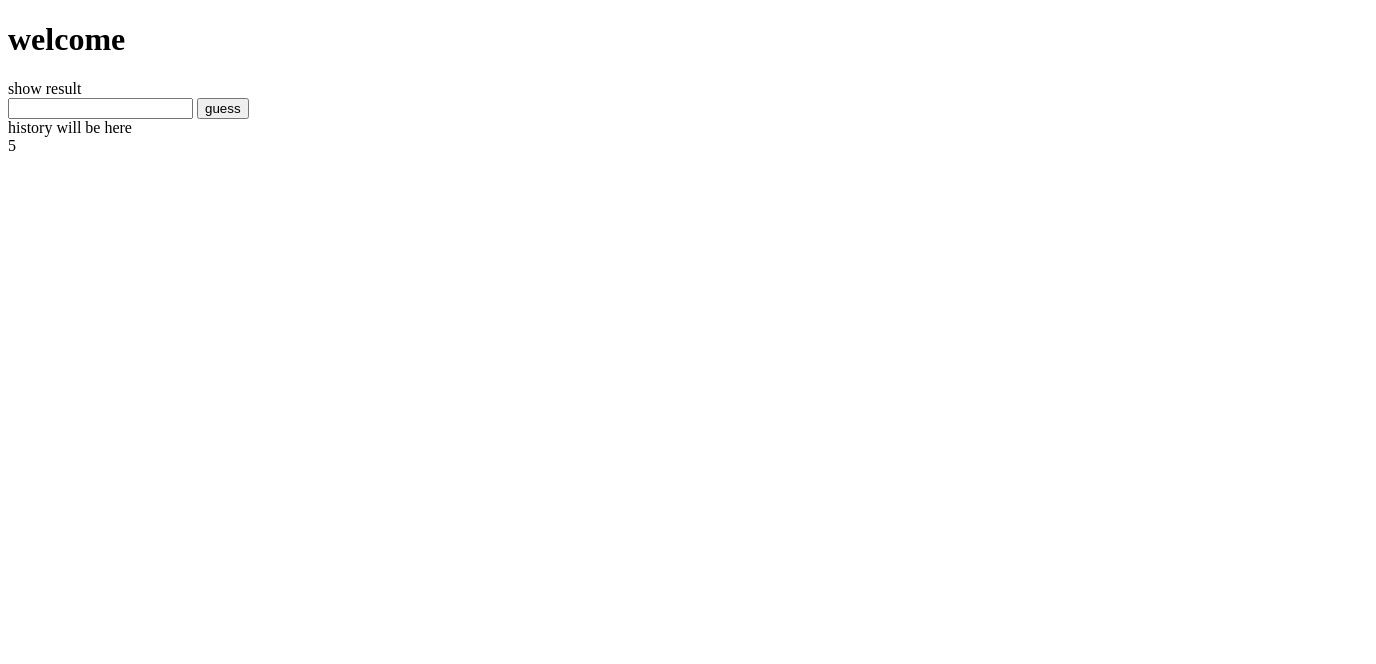
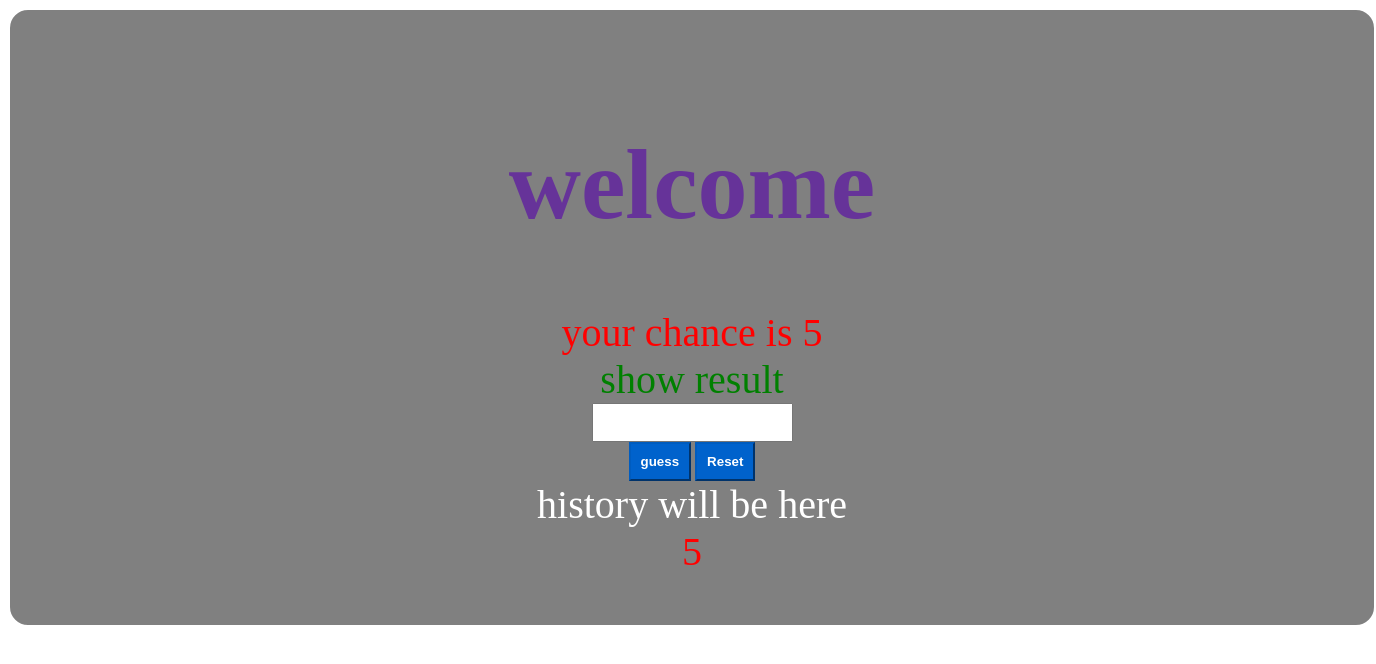
Before and after one commit to pvduy7900/number_game, a plain HTML site: page index.html in a window 1280 px wide. Shown: the whole page, 1376 px wide, since content can reach past the window. Drawn offline with Linux system fonts and the light colour scheme.

Commit message:
add guess_game

```diff
--- a/index.html
+++ b/index.html
@@ -1,23 +1,40 @@
 <!DOCTYPE html>
 <html lang="en">
+
 <head>
     <meta charset="UTF-8">
     <meta name="viewport" content="width=device-width, initial-scale=1.0">
     <title>Document</title>
     <link rel="stylesheet" href="style.css">
 </head>
+
 <body>
-    <h1>welcome</h1>
-    <div id="resultArea"> show result</div>
+    <div class="content">
+        <h1>welcome</h1>
 
-    <input type="number" id="userNum">
+        <div id="chanceArea"> your chance is 5</div>
 
-    <button onclick="guess()">guess</button>
+        <div id="resultArea"> show result</div>
 
-    <div id = "historyArea"> history will be here</div>
-    <div id="timecount"> showtime</div>
+
+        <div>
+            <input type="number" id="userNum">
+        </div>
+
+        <div>
+            <button onclick="guess()">guess</button>
+            <button onclick="reset()">Reset</button>
+        </div>
+
+        <div id="historyArea"> history will be here</div>
+
+        <div id="timecount"> showtime</div>
+
+
+    </div>
 
 
     <script src="main.js"></script>
 </body>
+
 </html>
--- a/main.js
+++ b/main.js
@@ -12,7 +12,7 @@ function timecounting() {
     myTime = setInterval(() => {
         time -= 1
         document.getElementById('timecount').innerHTML = time
-        if(time == 0){
+        if (time == 0) {
             timeOut()
             document.getElementById("resultArea").innerHTML = `${loiNhacGame}`
         }
@@ -25,35 +25,37 @@ timecounting()
 function timeOut() {
     clearInterval(myTime);
 }
+
 function guess() {
     let userNum = document.getElementById("userNum").value//so nguoi dung nhap vao // cai nay la cai gi?}
     if (time > 0) {
         if (chance > 0) {
+            chance--
+            document.getElementById("chanceArea").innerHTML = `your chance now :${chance}`
             if (soNgauNhien > userNum) {
                 loiNhacGame = "too low"
-                chance--
             }
             // 6. if computer num < user num, "too high"
             else if (soNgauNhien < userNum) {
                 loiNhacGame = "too high"
-                chance--
             }// 7. if computer num === user num, "correct"
             else if (soNgauNhien == userNum) {
                 loiNhacGame = "correct"
             }
         } else {
-            loiNhacGame = "you are lose"
+            loiNhacGame = "no more chance,you are lose"
+            timeOut()
         }
     } else {
         timeOut()
     }
     //keep the history
 
-    if(history.length <5){
+    if (history.length < 5) {
         history.push(userNum)
     }
-    else{
-        alert("No more chance")
+    else if(history.length = 5) {
+        loiNhacGame : "hết lượt"
     }
 
     // 8. show the result to user
@@ -61,6 +63,22 @@ function guess() {
     document.getElementById("historyArea").innerHTML = `History${history}`
 }
 
+function reset() {
+    chance = 5;
+    history = []
+    soNgauNhien = Math.floor(Math.random() * 100 + 1);
+
+    document.getElementById("timecount").innerHTML = time
+    document.getElementById("chanceArea").innerHTML = `${chance}`
+    document.getElementById("resultArea").innerHTML = ''
+    document.getElementById("historyArea").innerHTML = `${chance}`
+    document.getElementById("guess").disabled = false;
+
+
+    timecounting()
+    timeOut()
+}
+
 // 1. make the chance feature (only can have 5 chance)
 
 // 2. reset feature (when user chick the reset button, it will reset all)
--- a/style.css
+++ b/style.css
@@ -0,0 +1,49 @@
+.content{
+    width: 100%;
+    height: 100%;
+    background-color: gray;
+    margin: 0;
+    text-align: center;
+    position: relative;
+    padding: 50px;
+    border-radius: 20px;
+    border: 2px solid white;
+}
+
+h1{
+    color: rebeccapurple;
+    font-size: 100px;
+}
+
+#chanceArea{
+    color: red;
+    font-size: 40px;
+}
+#resultArea{
+    color: green;
+    font-size: 40px;
+}
+#gameResult{
+    color: blue;
+    font-size: 40px;
+}
+#historyArea{
+    color: white;
+    font-size: 40px;
+}
+#timecount{
+    color: red;
+    font-size: 40px;
+}
+
+#userNum{
+    padding: 10px;
+}
+
+button {
+    color: #fff;
+    background-color: #0062cc;
+    border-color: #005cbf;
+    padding: 10px;
+    font-weight: 800;
+}
```
